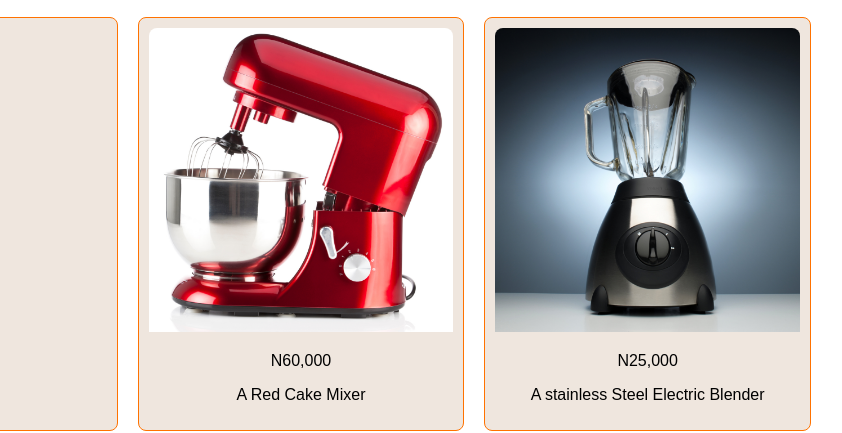
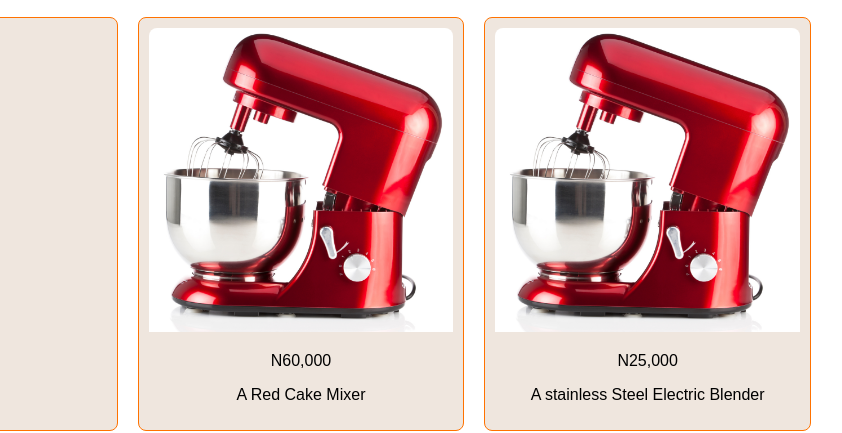
Before and after one commit to khadijahLF/LMart, a plain HTML site: page shop.html in a window 1280 px wide. Shown: the part 2305-2738 px from the top of the page, 339-1181 px from the left. Drawn offline with Linux system fonts and the light colour scheme.

Commit message:
dami did this

```diff
--- a/shop.html
+++ b/shop.html
@@ -265,7 +265,7 @@
 
           <!-- Item 30 -->
         <div class="item">
-            <img src="images/blender.png" alt="Image of a blender">
+            <img src="images/cake mixer.png" alt="Image of a blender">
             <p>N25,000</p>
             <p>A stainless Steel Electric Blender</p>
         </div>
```
